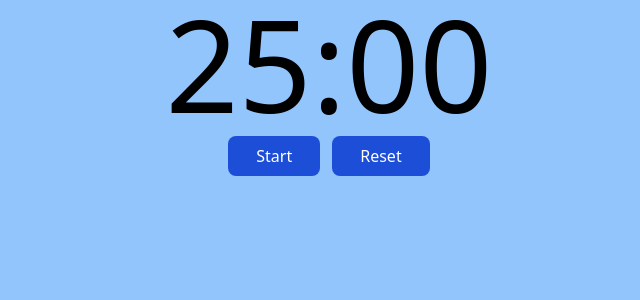
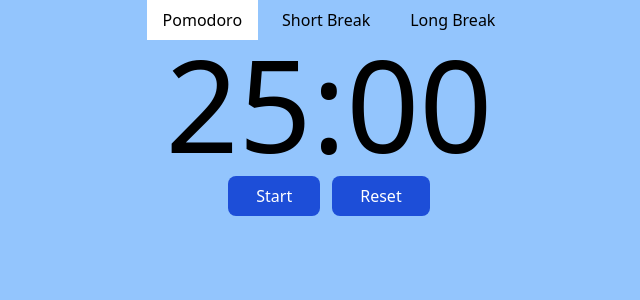
Before and after one commit to adhingra86/pomodoro, a React (Vite) app: page / in a window 1280 px wide. Shown: the top 300 px of the page, without its empty margins (311-951 px from the left). Built offline with nearby package versions, Linux system fonts and the light colour scheme.

Commit message:
- add new tabs component - update new timers based on type of timer selection

```diff
--- a/src/App.tsx
+++ b/src/App.tsx
@@ -1,10 +1,18 @@
 import { useEffect, useState } from "react";
 
 import { Button } from "./components/button";
+import { Tabs } from "./components/tabs/tabs";
+
+const timersMap = new Map([
+  ["Pomodoro", 25],
+  ["Short Break", 5],
+  ["Long Break", 15],
+]);
 
 function App() {
-  const pomoTimer = 25;
-  const [secondsLeft, setSecondsLeft] = useState(pomoTimer * 60);
+  const availableTimers = Array.from(timersMap.values());
+  const [currentTimer, setCurrentTimer] = useState(availableTimers[0]);
+  const [secondsLeft, setSecondsLeft] = useState(currentTimer * 60);
   const [isActive, setIsActive] = useState(false);
 
   useEffect(() => {
@@ -20,6 +28,10 @@ function App() {
     }
   }, [secondsLeft, isActive]);
 
+  useEffect(() => {
+    setSecondsLeft(currentTimer * 60);
+  }, [currentTimer]);
+
   const formatTimeLeft = (seconds: number) => {
     return `${Math.floor(seconds / 60)}:${seconds % 60 < 10 ? "0" : ""}${
       seconds % 60
@@ -28,6 +40,13 @@ function App() {
 
   return (
     <div className="flex flex-col items-center">
+      <Tabs
+        tabs={["Pomodoro", "Short Break", "Long Break"]}
+        selectedTabIndex={(index) => {
+          setCurrentTimer(availableTimers[index]);
+          setIsActive(false);
+        }}
+      />
       <h1 className="text-9xl mb-2 w-[350px] text-center">
         {formatTimeLeft(secondsLeft)}
       </h1>
@@ -36,16 +55,16 @@ function App() {
           buttonText={
             isActive
               ? "Pause"
-              : secondsLeft === pomoTimer * 60
+              : secondsLeft === currentTimer * 60
               ? "Start"
-              : "Resume "
+              : "Resume"
           }
           onClick={() => setIsActive(!isActive)}
         />
         <Button
           buttonText="Reset"
           onClick={() => {
-            setSecondsLeft(pomoTimer * 60);
+            setSecondsLeft(currentTimer * 60);
             setIsActive(false);
           }}
         />
--- /dev/null
+++ b/src/components/tabs/tabs.tsx
@@ -0,0 +1,40 @@
+import { ReactElement, useState } from "react";
+
+type TabProps = {
+  tabName: string;
+};
+
+function Tab({
+  tabName,
+  ...props
+}: TabProps & React.AllHTMLAttributes<HTMLDivElement>) {
+  return <div {...props}>{tabName}</div>;
+}
+
+export const Tabs = ({
+  tabs,
+  selectedTabIndex,
+}: {
+  tabs: string[];
+  selectedTabIndex: (tabIndex: number) => void;
+}): ReactElement => {
+  const [tabIndex, setTabIndex] = useState(0);
+
+  return (
+    <div className="flex gap-2">
+      {tabs.map((tab, index) => (
+        <Tab
+          key={tab}
+          tabName={tab}
+          className={`${
+            tabIndex === index ? "bg-white" : ""
+          } px-4 py-2 cursor-pointer`}
+          onClick={() => {
+            setTabIndex(index);
+            selectedTabIndex(index);
+          }}
+        />
+      ))}
+    </div>
+  );
+};
```
